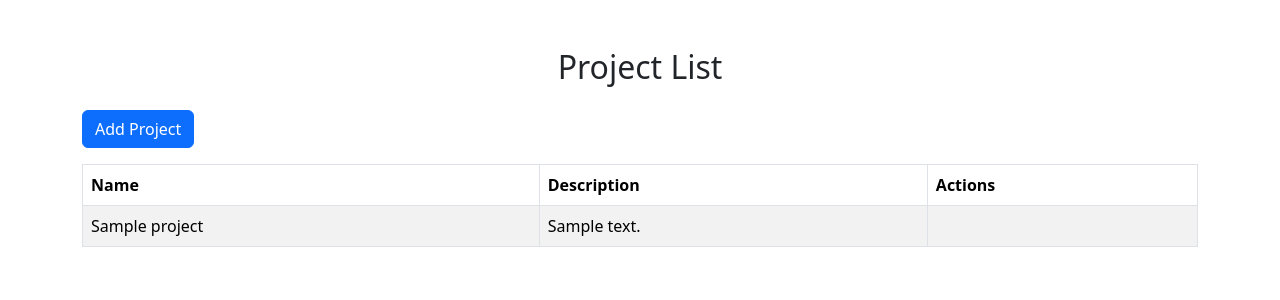
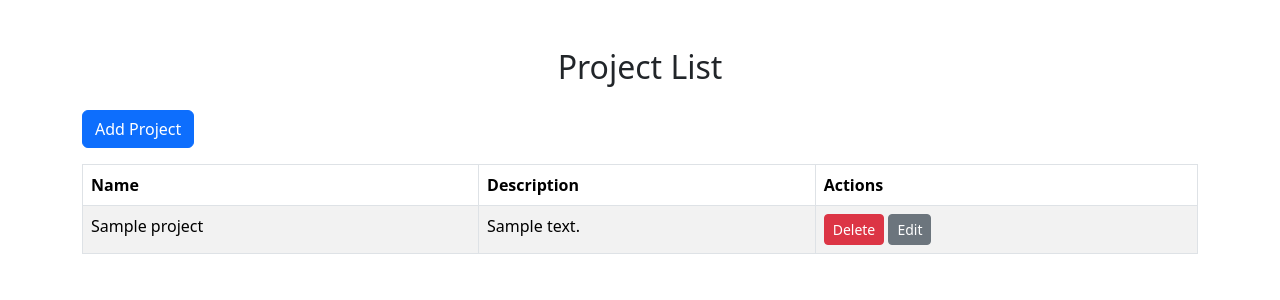
Before and after one commit to DarioDeMaio/team_management, a Flask app: page /projects/get_projects in a window 1280 px wide. Shown: the top 300 px of the page. Run offline with Flask 3, Linux system fonts and the light colour scheme; a database or web service that is not in the repository returns one stand-in record (values such as "Sample title"); some libraries are stand-ins or nearby versions.

Commit message:
fix(project_route)

```diff
--- a/projects/routes.py
+++ b/projects/routes.py
@@ -53,6 +53,8 @@ def project_details(project_id):
 
 @projects_bp.route("/edit_project/<project_id>", methods=["GET", "POST"])
 def edit_project(project_id):
+    project = projects.find_one({"_id": ObjectId(project_id)})
+
     if request.method == "POST":
         updated_members = [ObjectId(member_id) for member_id in request.form.getlist('members')]
         updated_project = {
@@ -66,25 +68,29 @@ def edit_project(project_id):
         for member_id in updated_members:
             user = users.find_one({"_id": member_id})
             if user:
-                if 'Projects' in user and ObjectId(project_id) not in user['Projects']:
+                if 'Projects' not in user:
+                    user['Projects'] = []
+                if ObjectId(project_id) not in user['Projects']:
                     user['Projects'].append(ObjectId(project_id))
-                else:
-                    user['Projects'] = [ObjectId(project_id)]
                 users.update_one({"_id": member_id}, {"$set": {"Projects": user['Projects']}})
 
-        current_project = projects.find_one({"_id": ObjectId(project_id)})
-        current_members = [ObjectId(member_id) for member_id in current_project.get('Members', [])]
+        current_members = set(ObjectId(member_id) for member_id in project.get('Members', []))
+        updated_members_set = set(updated_members)
 
-        for member_id in current_members:
-            if member_id not in updated_members:
-                result = projects.update_one(
-                    {"_id": member_id},
-                    {"$pull": {'Members': ObjectId(project_id)}}
-                )
-                print(f"Removing project {project_id} from user {member_id}. Matched: {result.matched_count}, Modified: {result.modified_count}")
+        for member_id in current_members - updated_members_set:
+            result = users.update_one(
+                {"_id": member_id},
+                {"$pull": {"Projects": ObjectId(project_id)}}
+            )
 
         return redirect(url_for('projects_bp.get_projects'))
 
     user_list = list(users.find())
     project = projects.find_one({"_id": ObjectId(project_id)})
-    return render_template("projects/edit_project.html", user_list=user_list, project=project)
+    return render_template("projects/edit_project.html", project=project, user_list=user_list)
+
+
+@projects_bp.route("/delete_project/<project_id>", methods=["POST"])
+def delete_project(project_id):
+    projects.delete_one({"_id":ObjectId(project_id)})
+    return redirect(url_for('projects_bp.get_projects'))
--- a/templates/projects/get_projects.html
+++ b/templates/projects/get_projects.html
@@ -18,6 +18,11 @@
                     <td>{{ project['Name'] }}</td>
                     <td>{{ project['Description'] }}</td>
                     <td>
+                        <form method="POST" action="{{ url_for('projects_bp.delete_project', project_id=project['_id']) }}" style="display:inline;">
+                            <button type="submit" class="btn btn-danger btn-sm" onclick="return confirm('Are you sure you want to delete this project?')">Delete</button>
+                        </form>
+                        <!-- Edit button -->
+                        <a href="{{ url_for('projects_bp.edit_project', project_id=project['_id']) }}" class="btn btn-secondary btn-sm">Edit</a>
                     </td>
                 </tr>
             {% endfor %}
--- a/templates/users/add_user.html
+++ b/templates/users/add_user.html
@@ -32,8 +32,7 @@
                             <label for="projects" class="form-label">Projects</label>
                             <select multiple class="form-control" id="projects" name="projects">
                                 {% for project in all_projects %}
-                                    <option value="{{ project['_id'] }}"
-                                        {% if project['_id'] in user['Projects'] %} selected {% endif %}>
+                                    <option value="{{ project['_id'] }}">
                                         {{ project['Name'] }}
                                     </option>
                                 {% endfor %}
```
